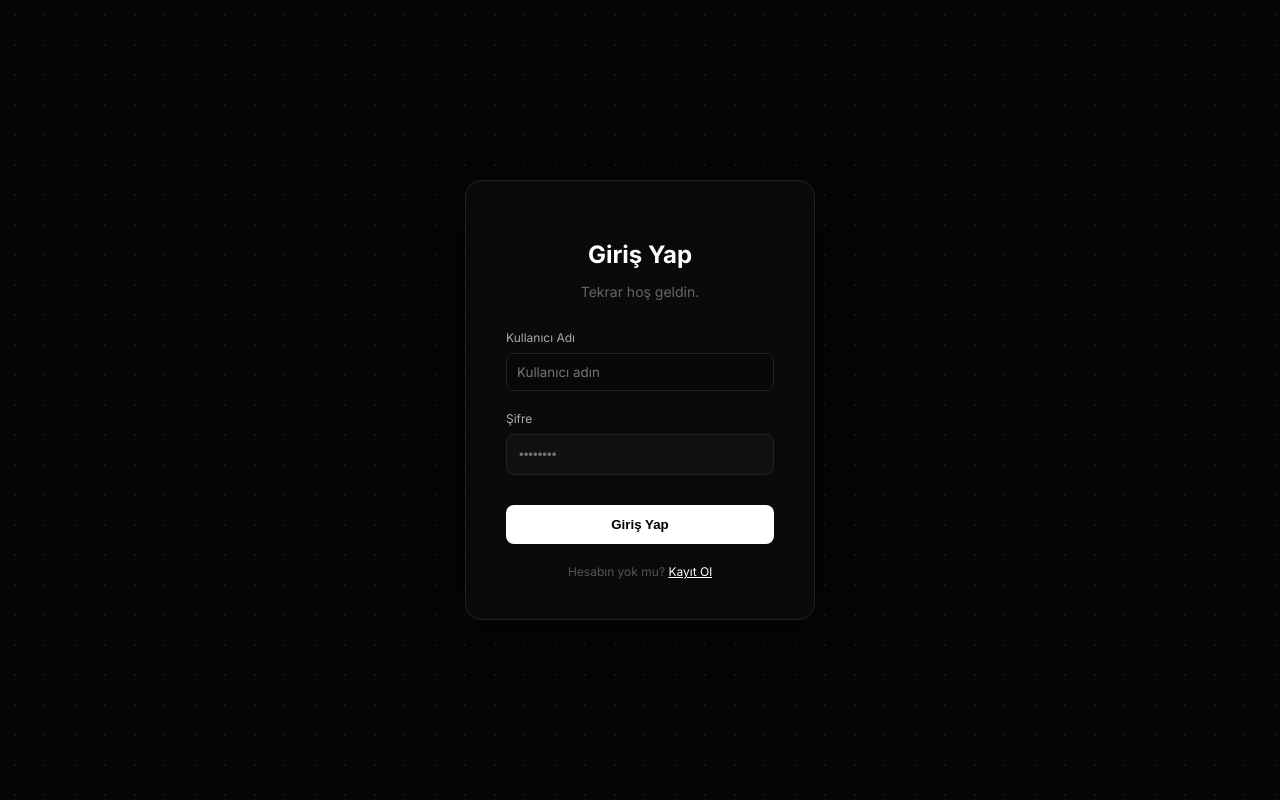
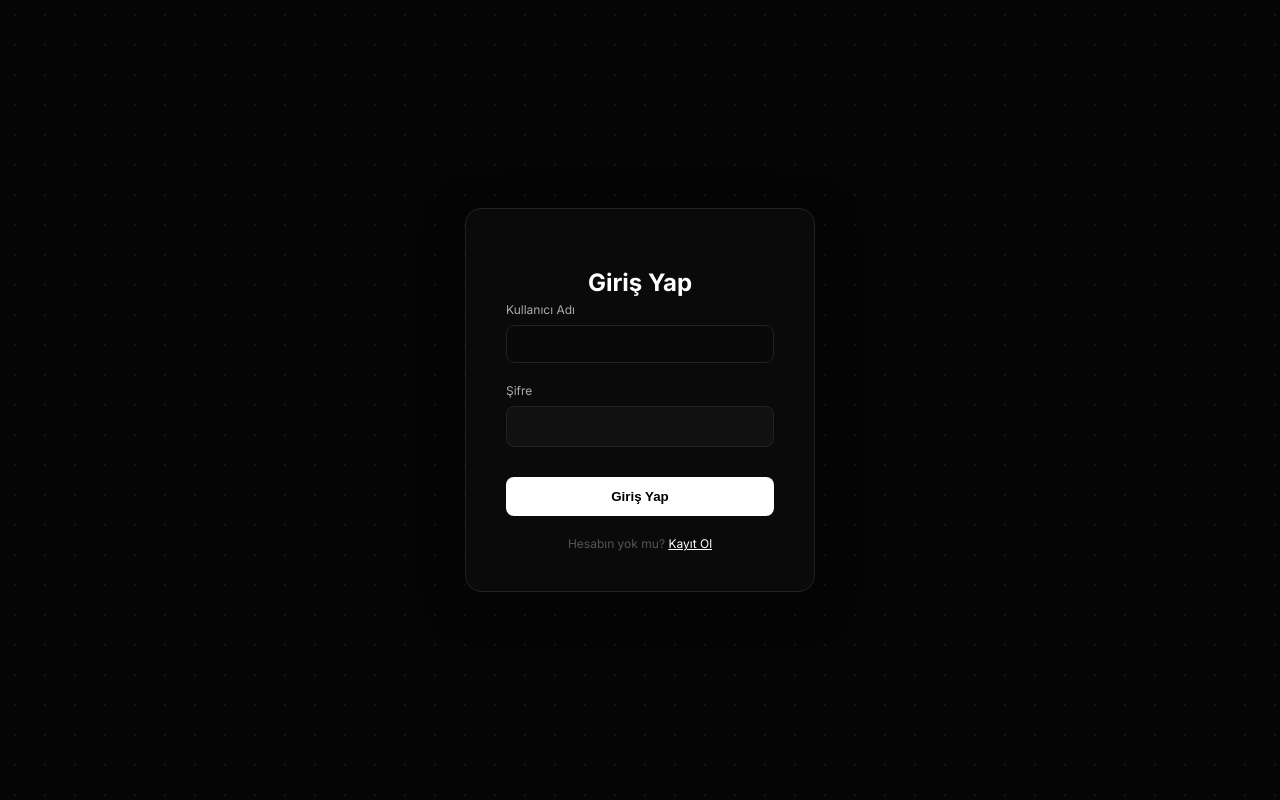
Before and after one commit to anankralbey-a11y/biolink-clone1, a Flask app: page /login in a window 1280 px wide. Run offline with Flask 3, Linux system fonts and the light colour scheme.

Commit message:
Update login.html

```diff
--- a/templates/login.html
+++ b/templates/login.html
@@ -4,9 +4,6 @@
 <div class="auth-wrapper">
     <div class="auth-box">
         <h2>Giriş Yap</h2>
-        <p class="auth-subtitle">Tekrar hoş geldin.</p>
-
-        <!-- Hata Mesajları -->
         {% with messages = get_flashed_messages(with_categories=true) %}
           {% if messages %}
             {% for category, message in messages %}
@@ -14,21 +11,17 @@
             {% endfor %}
           {% endif %}
         {% endwith %}
-
         <form method="POST">
             <div class="input-group">
                 <label>Kullanıcı Adı</label>
-                <input type="text" name="username" required placeholder="Kullanıcı adın">
+                <input type="text" name="username" required>
             </div>
-
             <div class="input-group">
                 <label>Şifre</label>
-                <input type="password" name="password" required placeholder="••••••••">
+                <input type="password" name="password" required>
             </div>
-
             <button type="submit" class="auth-btn">Giriş Yap</button>
         </form>
-
         <div class="auth-footer">
             Hesabın yok mu? <a href="{{ url_for('register') }}">Kayıt Ol</a>
         </div>
```
